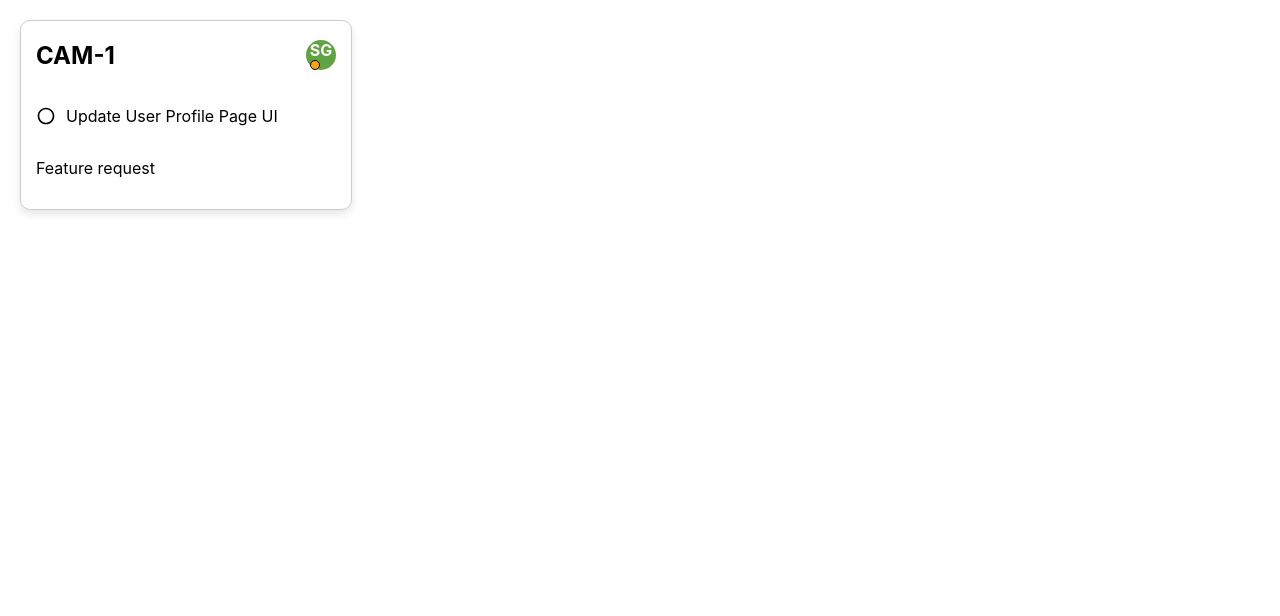
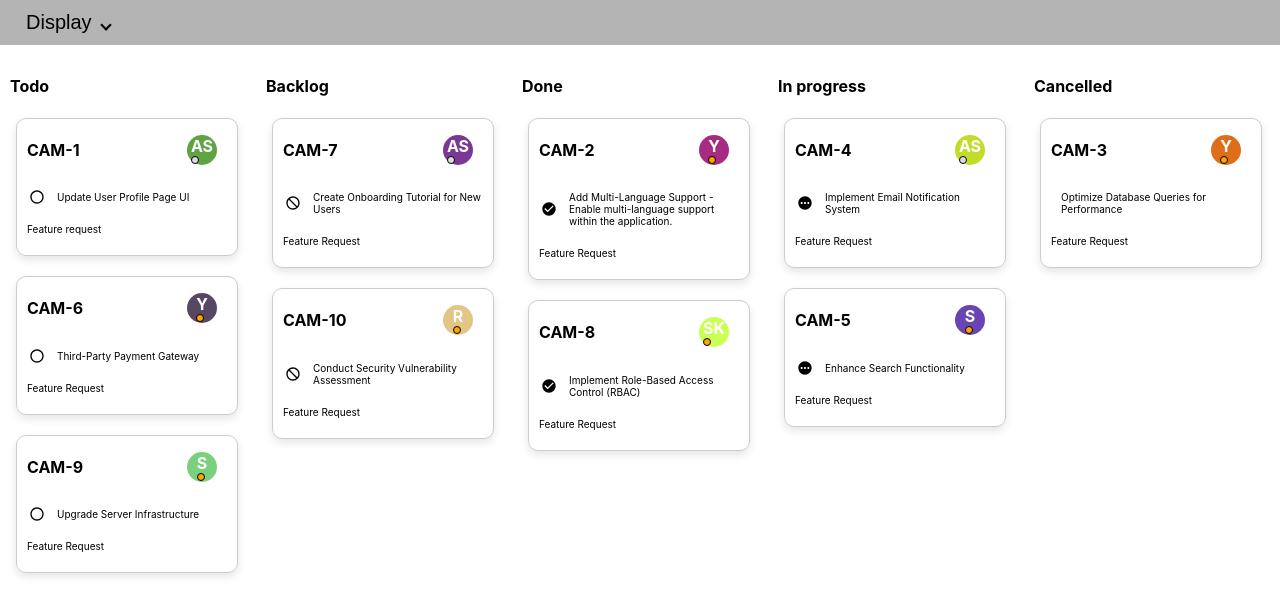
Before and after one commit to devansh-khandelwal/QuicksellAssignment, a React (Create React App) app: page / in a window 1280 px wide. Shown: the top 616 px of the page. Built offline with nearby package versions, Linux system fonts and the light colour scheme.

Commit message:
Made different grouping pages

```diff
--- a/src/App.js
+++ b/src/App.js
@@ -2,6 +2,9 @@ import React, { useState } from "react";
 import Navbar from "./components/Navbar/Navbar";
 import Card from "./components/Card/Card";
 import "./App.css";
+import GroupByPriority from "./pages/GroupByPriority/GroupByPriority";
+import GroupByStatus from "./pages/GroupByStatus/GroupByStatus";
+import GroupByUser from "./pages/GroupByUser/GroupByUser";
 
 function App() {
   const [selectedItem1, setSelectedItem1] = useState("Status");
@@ -21,16 +24,31 @@ function App() {
     setSelectedItem2(item);
   };
 
+  let Component;
+
+  if (selectedItem1 === "User") {
+    Component = GroupByUser;
+  }
+
+  if (selectedItem1 === "Priority") {
+    Component = GroupByPriority;
+  }
+
+  if (selectedItem1 === "Status") {
+    Component = GroupByStatus;
+  }
+
   return (
     <div>
-      {/* <Navbar
+      <Navbar
         toggleNestedDropdown={toggleNestedDropdown}
         selectedItem1={selectedItem1}
         selectedItem2={selectedItem2}
         handleItemClick1={handleItemClick1}
         handleItemClick2={handleItemClick2}
-      /> */}
-      <Card
+      />
+      <Component />
+      {/* <Card
         id="CAM-1"
         title="Update User Profile Page UI"
         tag={["Feature request"]}
@@ -39,7 +57,7 @@ function App() {
         priority={4}
         name="Suresh Gupta"
         availability={true}
-      />
+      /> */}
     </div>
   );
 }
--- a/src/components/Card/Card.css
+++ b/src/components/Card/Card.css
@@ -1,11 +1,14 @@
 .card {
-  width: 300px;
+  width: 200px;
   border: 1px solid #ccc;
-  margin: 20px;
-  padding: 15px;
+  margin: 6px;
+
+  margin-top: 20px !important;
+  padding: 10px;
   padding-top: 0px !important;
   border-radius: 10px;
   box-shadow: 0 4px 8px rgba(0, 0, 0, 0.1);
+  /* border: red 1px solid; */
 }
 
 .header {
@@ -23,8 +26,8 @@
 }
 
 .profile-icon {
-  width: 30px;
-  height: 30px;
+  width: 25px;
+  height: 25px;
   border-radius: 50%;
   color: white;
   display: flex;
@@ -33,8 +36,8 @@
 }
 
 .availability-indicator {
-  width: 8px;
-  height: 8px;
+  width: 6px;
+  height: 6px;
   border-radius: 50%;
   border: 0.5px solid black;
 }
@@ -54,11 +57,17 @@
 .container {
   display: flex;
   align-items: center;
+  font-size: 10px;
   /* border: red 1px solid; */
+}
+
+.footer {
+  font-size: 10px;
 }
 
 .status-icon {
   margin-right: 10px;
+  transform: scale(0.8) !important;
   /* border: 1px green solid; */
 }
 
--- a/src/components/Card/Card.js
+++ b/src/components/Card/Card.js
@@ -50,6 +50,7 @@ const Card = ({
   };
 
   const getAbbreviation = (name) => {
+    if (!name) return ""; // Return an empty string if the name is undefined
     const initials = name.split(" ").map((word) => word[0]);
     return initials.join("").toUpperCase();
   };
@@ -59,8 +60,9 @@ const Card = ({
   return (
     <div className="card">
       <div className="header">
-        <h2>{id}</h2>
+        <h4>{id}</h4>
         <div className="profile-container">
+          {name && (
             <div className="profile-icon" style={{ backgroundColor }}>
               <div className="initials">
                 {getAbbreviation(name)}
@@ -71,6 +73,7 @@ const Card = ({
                 ></div>
               </div>
             </div>
+          )}
         </div>
       </div>
       <div className="container">
--- /dev/null
+++ b/src/data.js
@@ -0,0 +1,93 @@
+const tickets = [
+  {
+    id: "CAM-1",
+    title: "Update User Profile Page UI",
+    tag: ["Feature request"],
+    userId: "usr-1",
+    status: "Todo",
+    priority: 4,
+  },
+  {
+    id: "CAM-2",
+    title:
+      "Add Multi-Language Support - Enable multi-language support within the application.",
+    tag: ["Feature Request"],
+    userId: "usr-2",
+    status: "Done",
+    priority: 3,
+  },
+  {
+    id: "CAM-3",
+    title: "Optimize Database Queries for Performance",
+    tag: ["Feature Request"],
+    userId: "usr-2",
+    status: "Cancelled",
+    priority: 1,
+  },
+  {
+    id: "CAM-4",
+    title: "Implement Email Notification System",
+    tag: ["Feature Request"],
+    userId: "usr-1",
+    status: "In progress",
+    priority: 3,
+  },
+  {
+    id: "CAM-5",
+    title: "Enhance Search Functionality",
+    tag: ["Feature Request"],
+    userId: "usr-5",
+    status: "In progress",
+    priority: 0,
+  },
+  {
+    id: "CAM-6",
+    title: "Third-Party Payment Gateway",
+    tag: ["Feature Request"],
+    userId: "usr-2",
+    status: "Todo",
+    priority: 1,
+  },
+  {
+    id: "CAM-7",
+    title: "Create Onboarding Tutorial for New Users",
+    tag: ["Feature Request"],
+    userId: "usr-1",
+    status: "Backlog",
+    priority: 2,
+  },
+  {
+    id: "CAM-8",
+    title: "Implement Role-Based Access Control (RBAC)",
+    tag: ["Feature Request"],
+    userId: "usr-3",
+    status: "Done",
+    priority: 3,
+  },
+  {
+    id: "CAM-9",
+    title: "Upgrade Server Infrastructure",
+    tag: ["Feature Request"],
+    userId: "usr-5",
+    status: "Todo",
+    priority: 2,
+  },
+  {
+    id: "CAM-10",
+    title: "Conduct Security Vulnerability Assessment",
+    tag: ["Feature Request"],
+    userId: "usr-4",
+    status: "Backlog",
+    priority: 1,
+  },
+];
+
+const users = [
+  { id: "usr-1", name: "Anoop sharma", available: false },
+  { id: "usr-2", name: "Yogesh", available: true },
+  { id: "usr-3", name: "Shankar Kumar", available: true },
+  { id: "usr-4", name: "Ramesh", available: true },
+  { id: "usr-5", name: "Suresh", available: true },
+];
+
+export { tickets, users };
--- /dev/null
+++ b/src/pages/GroupByPriority/GroupByPriority.css
@@ -0,0 +1,10 @@
+.GroupByPriority {
+  display: flex;
+}
+
+.priority-column {
+  flex: 1;
+  margin: 10px;
+}
+
+/* Add any additional styling as needed */
--- /dev/null
+++ b/src/pages/GroupByPriority/GroupByPriority.js
@@ -0,0 +1,53 @@
+import React from "react";
+import "./GroupByPriority.css";
+import Card from "../../components/Card/Card";
+
+// Assuming you have the data stored in a variable named apiData
+import { tickets, users } from "../../data"; // Adjust the import path
+
+function GroupByPriority() {
+  const priorityColumns = {
+    0: "No priority",
+    1: "Low",
+    2: "Medium",
+    3: "Hight",
+    4: "Urgent",
+  };
+
+  const renderTicketsByPriority = (priority) => {
+    const filteredTickets = tickets.filter(
+      (ticket) => ticket.priority === priority
+    );
+
+    return filteredTickets.map((ticket) => {
+      const user = users.find((u) => u.id === ticket.userId);
+
+      return (
+        <Card
+          key={ticket.id}
+          id={ticket.id}
+          title={ticket.title}
+          tag={ticket.tag}
+          userId={ticket.userId}
+          status={ticket.status}
+          priority={ticket.priority}
+          name={user ? user.name : ""}
+          availability={user ? user.available : false}
+        />
+      );
+    });
+  };
+
+  return (
+    <div className="GroupByPriority">
+      {Object.keys(priorityColumns).map((priority) => (
+        <div key={priority} className="priority-column">
+          <h4>{priorityColumns[priority]}</h4>
+          {renderTicketsByPriority(parseInt(priority))}
+        </div>
+      ))}
+    </div>
+  );
+}
+
+export default GroupByPriority;
--- /dev/null
+++ b/src/pages/GroupByStatus/GroupByStatus.css
@@ -0,0 +1,10 @@
+.GroupByStatus {
+  display: flex;
+}
+
+.status-column {
+  flex: 1;
+  margin: 10px;
+}
+
+/* Add any additional styling as needed */
--- /dev/null
+++ b/src/pages/GroupByStatus/GroupByStatus.js
@@ -0,0 +1,53 @@
+import React from "react";
+import "./GroupByStatus.css";
+import Card from "../../components/Card/Card";
+
+// Assuming you have the data stored in a variable named apiData
+import { tickets, users } from "../../data"; // Adjust the import path
+
+function GroupByStatus() {
+  const statusColumns = {
+    Todo: "Todo",
+    Backlog: "Backlog",
+    Done: "Done",
+    "In progress": "In progress",
+    Cancelled: "Cancelled",
+  };
+
+  const renderTicketsByStatus = (status) => {
+    const filteredTickets = tickets.filter(
+      (ticket) => ticket.status === status
+    );
+
+    return filteredTickets.map((ticket) => {
+      const user = users.find((u) => u.id === ticket.userId);
+
+      return (
+        <Card
+          key={ticket.id}
+          id={ticket.id}
+          title={ticket.title}
+          tag={ticket.tag}
+          userId={ticket.userId}
+          status={ticket.status}
+          priority={ticket.priority}
+          name={user ? user.name : ""}
+          availability={user ? user.available : false}
+        />
+      );
+    });
+  };
+
+  return (
+    <div className="GroupByStatus">
+      {Object.keys(statusColumns).map((status) => (
+        <div key={status} className="status-column">
+          <h4>{statusColumns[status]}</h4>
+          {renderTicketsByStatus(status)}
+        </div>
+      ))}
+    </div>
+  );
+}
+
+export default GroupByStatus;
--- /dev/null
+++ b/src/pages/GroupByUser/GroupByUser.css
@@ -0,0 +1,43 @@
+.GroupByUser {
+  display: flex;
+}
+
+.user-column {
+  flex: 1;
+  margin: 10px;
+}
+
+.column-header {
+  display: flex;
+  align-items: center;
+  margin-bottom: 10px;
+}
+
+.profile-icon {
+  width: 30px;
+  height: 30px;
+  background-color: #ccc; /* You can customize the background color */
+  border-radius: 50%;
+  display: flex;
+  align-items: center;
+  justify-content: center;
+  margin-right: 10px;
+  font-weight: bold;
+}
+
+.user-info {
+  display: flex;
+  flex-direction: column;
+}
+
+.user-name {
+  font-weight: bold;
+  margin-bottom: 5px;
+}
+
+.ticket-count {
+  font-size: 12px;
+  color: #888;
+}
+
+/* Add any additional styling as needed */
--- /dev/null
+++ b/src/pages/GroupByUser/GroupByUser.js
@@ -0,0 +1,57 @@
+import React from "react";
+import "./GroupByUser.css";
+import Card from "../../components/Card/Card";
+
+// Assuming you have the data stored in a variable named apiData
+import { tickets, users } from "../../data"; //
+
+function GroupByUser() {
+  const countTicketsByUser = (userId) => {
+    return tickets.filter((ticket) => ticket.userId === userId).length;
+  };
+
+  const renderTicketsByUser = (userId) => {
+    const filteredTickets = tickets.filter(
+      (ticket) => ticket.userId === userId
+    );
+
+    return filteredTickets.map((ticket) => (
+      <Card
+        key={ticket.id}
+        id={ticket.id}
+        title={ticket.title}
+        tag={ticket.tag}
+        userId={ticket.userId}
+        status={ticket.status}
+        priority={ticket.priority}
+        availability={
+          users.find((u) => u.id === ticket.userId)?.available || false
+        }
+      />
+    ));
+  };
+
+  return (
+    <div className="GroupByUser">
+      {users.map((user) => (
+        <div key={user.id} className="user-column">
+          <div className="column-header">
+            <div className="profile-icon">
+              {/* You can customize the profile icon here */}
+              {user.name[0]}
+            </div>
+            <div className="user-info">
+              <p className="user-name">{user.name}</p>
+              <p className="ticket-count">
+                {countTicketsByUser(user.id)} tickets
+              </p>
+            </div>
+          </div>
+          {renderTicketsByUser(user.id)}
+        </div>
+      ))}
+    </div>
+  );
+}
+
+export default GroupByUser;
```
Lines whose indentation alone changed are shown as unchanged.
